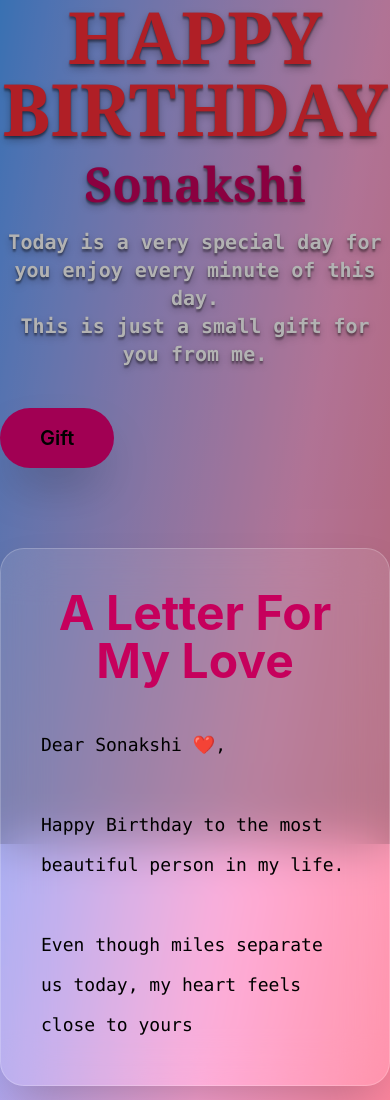
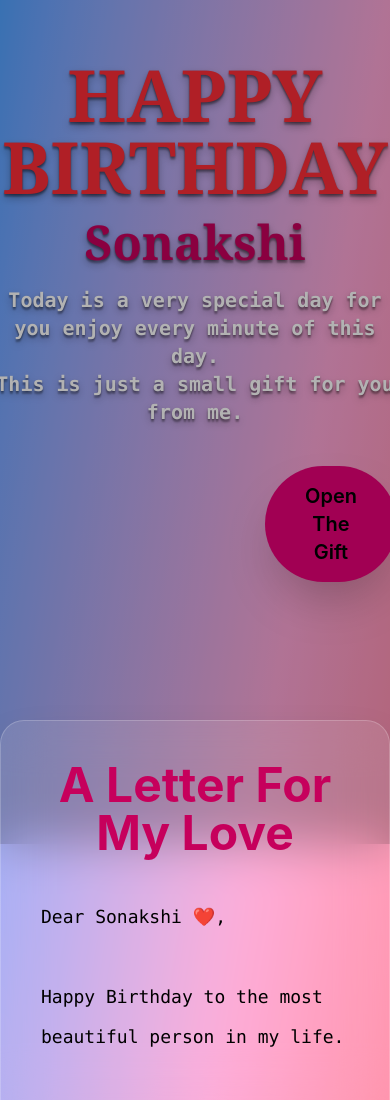
Before and after one commit to SudoSayan/birthday-website, a website: page index.html in a window 390 px wide. Shown: the top 1100 px of the page. Drawn offline with Linux system fonts and the light colour scheme.

Commit message:
Update index.html
responsive3

```diff
--- a/index.html
+++ b/index.html
@@ -43,7 +43,7 @@
       class="absolute inset-0 bg-black/30 z-0 pointer-events-none"
       style="z-index: 0"
     ></div>
-    <div class="h-[500px] w-full flex flex-col justify-center items-center">
+    <div class="h-[640px] w-full flex flex-col justify-center items-center">
       <div>
         <h1
           class="text-7xl text-center font-bold font-serif text-red-500 text-shadow-lg/30"
@@ -64,10 +64,10 @@
         </p>
         <button
           id="giftBtn"
-          class=" ml-[2rem] mt-10 px-10 py-4 rounded-full bg-pink-600 hover:bg-pink-500 transition duration-500 text-xl font-semibold shadow-2xl hover:scale-110 overflow-hidden"
+          class=" ml-[17rem] mt-10 px-10 py-4 rounded-full bg-pink-600 hover:bg-pink-500 transition duration-500 text-xl font-semibold shadow-2xl hover:scale-110 overflow-hidden"
           style="z-index: 10"
         >
-          Gift
+          Open The Gift
         </button>
       </div>
     </div>
@@ -89,7 +89,7 @@
 
     <div
       id="card"
-      class="w-full text-center font-mono font-bold text-xl opacity-0 translate-y-10 transition-all duration-1000 ease-out delay-24000 mb-[5rem]"
+      class="w-full text-center font-mono font-bold text-xl opacity-0 translate-y-10 transition-all duration-1000 ease-out delay-25000 mb-[5rem]"
     >
       <h1 class="text-pink-700 text-center font-extrabold text-7xl">Message</h1>
 
```
